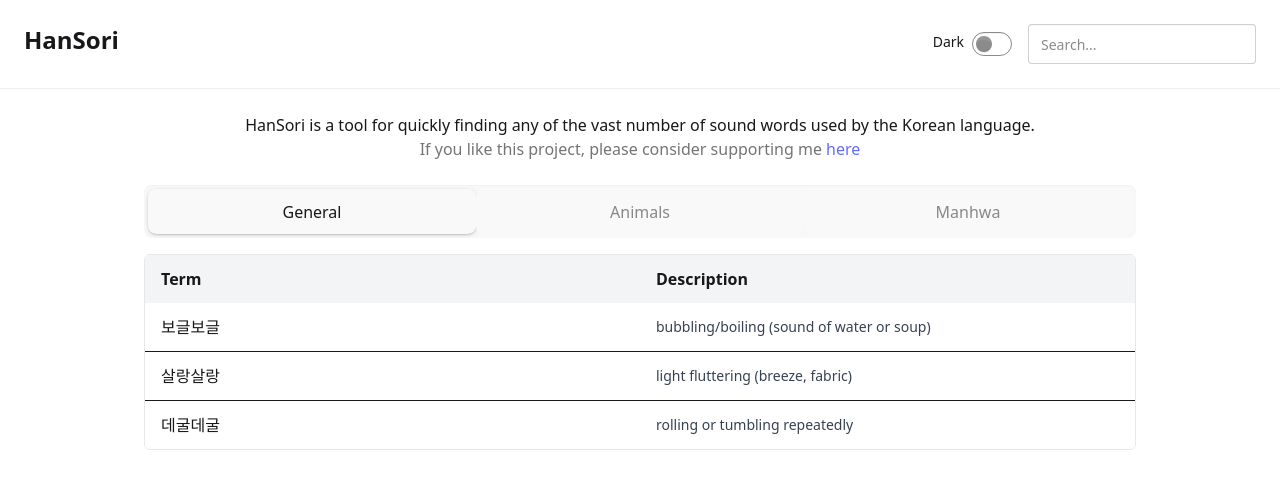
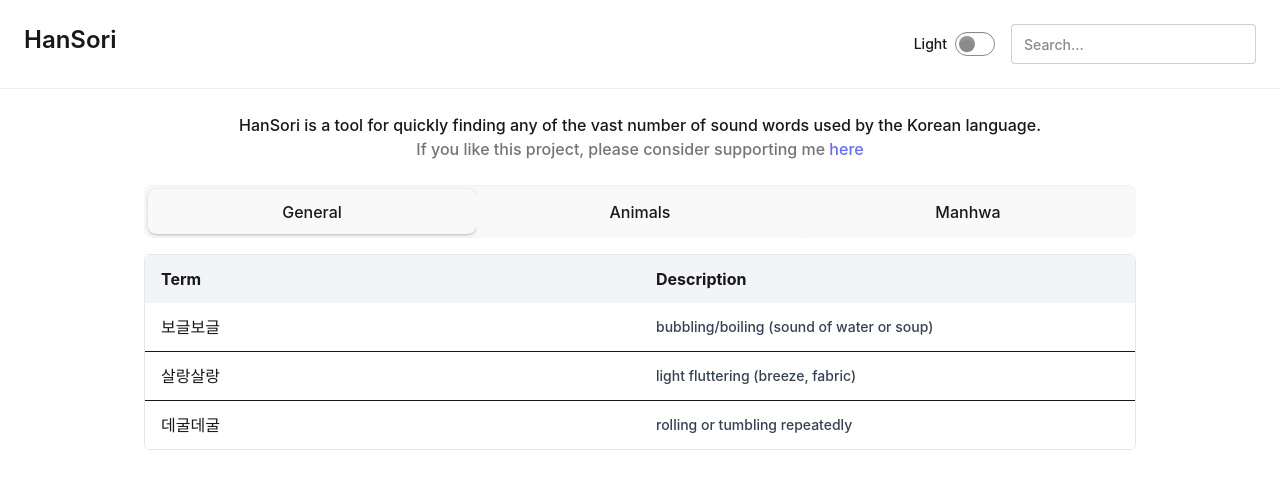
Before and after one commit to wjbetech/soriproject, a React (Vite) app: page / in a window 1280 px wide. Shown: the top 488 px of the page. Built offline with nearby package versions, Linux system fonts and the light colour scheme.

Commit message:
first iteration of the theme toggle working

```diff
--- a/src/components/Navbar.jsx
+++ b/src/components/Navbar.jsx
@@ -1,15 +1,30 @@
-import React from "react";
-
-const currentTheme = document.documentElement.getAttribute("data-theme") || "light";
+import React, { useEffect } from "react";
+import useAppStore from "../store/useAppStore";
 
 export default function Navbar() {
+  const theme = useAppStore((s) => s.theme);
+  const toggleTheme = useAppStore((s) => s.toggleTheme);
+
+  // Apply theme to document root when it changes
+  useEffect(() => {
+    if (typeof document !== "undefined" && document.documentElement) {
+      document.documentElement.setAttribute("data-theme", theme || "light");
+    }
+  }, [theme]);
+
   return (
     <div className="p-6 flex justify-between w-full border-b border-base-300">
       <h2 className="font-semibold text-2xl">HanSori</h2>
       <div className="flex flex-row gap-4 items-center">
-        <div className="flex flex-row gap-2">
-          <label className="text-sm">{currentTheme === "light" ? "Dark" : "Light"}</label>
-          <input type="checkbox" value="synthwave" className="toggle theme-controller" />
+        <div className="flex flex-row gap-2 items-center">
+          <label className="text-sm">{theme === "light" ? "Light" : "Dark"}</label>
+          <input
+            aria-label="Toggle theme"
+            type="checkbox"
+            checked={theme === "dark"}
+            onChange={toggleTheme}
+            className="toggle theme-controller"
+          />
         </div>
         <input type="text" placeholder="Search..." className="input" />
       </div>
--- a/src/styles/index.css
+++ b/src/styles/index.css
@@ -1,13 +1,16 @@
 @import "tailwindcss";
+@import url("https://cdn.jsdelivr.net/gh/orioncactus/pretendard@v1.3.9/dist/web/static/pretendard-dynamic-subset.min.css");
 @plugin "daisyui" {
   themes: light --default, synthwave --prefersdark;
   root: ":root";
 }
 
 :root {
-  font-family: system-ui, Avenir, Helvetica, Arial, sans-serif;
+  font-family: "Pretendard Variable", Pretendard, -apple-system, BlinkMacSystemFont, system-ui, Roboto, "Helvetica Neue",
+    "Segoe UI", "Apple SD Gothic Neo", "Noto Sans KR", "Malgun Gothic", "Apple Color Emoji", "Segoe UI Emoji",
+    "Segoe UI Symbol", sans-serif;
   line-height: 1.5;
-  font-weight: 400;
+  font-weight: 500;
 
   color-scheme: light dark;
 
@@ -44,9 +47,17 @@
   font-size: 1em;
   font-weight: 500;
   font-family: inherit;
+  /* default to light-style button; theme-specific overrides follow */
+  background-color: #f9f9f9;
+  color: inherit;
+  cursor: pointer;
+  transition: border-color 0.25s, background-color 0.25s;
+}
+/* Respect the data-theme attribute set on the root element */
+:root[data-theme="dark"] button,
+[data-theme="dark"] button {
   background-color: #1a1a1a;
-  cursor: pointer;
-  transition: border-color 0.25s;
+  color: #fff;
 }
 button:hover {
   border-color: #646cff;
@@ -64,7 +75,4 @@
   a:hover {
     color: #747bff;
   }
-  button {
-    background-color: #f9f9f9;
-  }
 }
```
